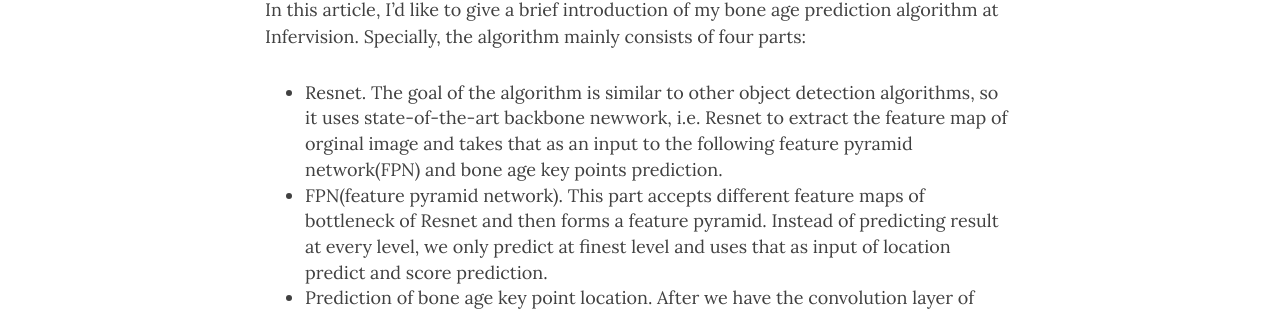
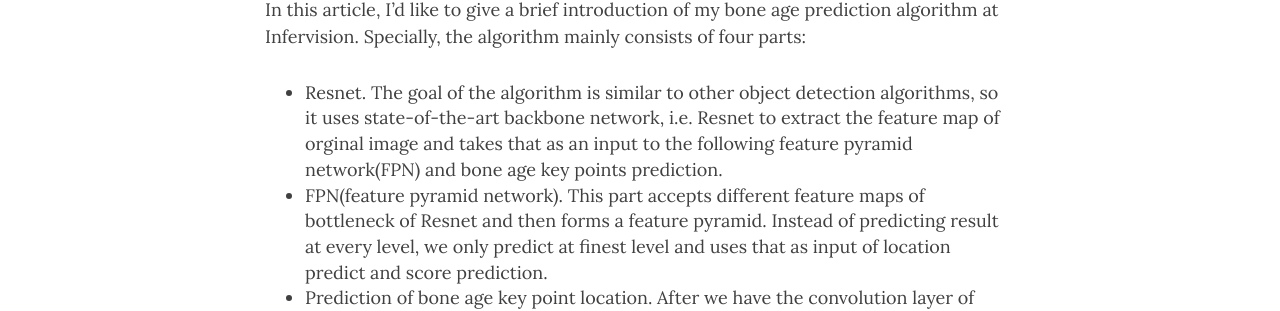
Before and after one commit to YuhuiNi/YuhuiNi.github.io, a Jekyll site: the page built from _posts/2018-10-02-Intro_Boge_Age_Prediction.md, in a window 1280 px wide and 900 px high. Shown: the part 310-621 px from the top of the window. Built offline with Jekyll 4.4.1, drawn with Linux system fonts in a browser that asks for light colours; nearby versions of some CDN libraries; formulas are drawn with MathJax 3; some of the changed text lies outside the part shown.

Commit message:
update 2018-10-02 post

```diff
--- a/_posts/2018-10-02-Intro_Boge_Age_Prediction.md
+++ b/_posts/2018-10-02-Intro_Boge_Age_Prediction.md
@@ -5,7 +5,7 @@ title: Intro to Bone Age Prediction Algorithm(Intern at Infervision)
 
 In this article, I'd like to give a brief introduction of my bone age prediction algorithm at Infervision. Specially, the algorithm mainly consists of four parts:
 
-* Resnet. The goal of the algorithm is similar to other object detection algorithms, so it uses state-of-the-art backbone newwork, i.e. Resnet to extract the feature map of orginal image and takes that as an input to the following feature pyramid network(FPN) and bone age key points prediction.
+* Resnet. The goal of the algorithm is similar to other object detection algorithms, so it uses state-of-the-art backbone network, i.e. Resnet to extract the feature map of orginal image and takes that as an input to the following feature pyramid network(FPN) and bone age key points prediction.
 * FPN(feature pyramid network). This part accepts different feature maps of bottleneck of Resnet and then forms a feature pyramid. Instead of predicting result at every level, we only predict at finest level and uses that as input of location predict and score prediction.
 * Prediction of bone age key point location. After we have the convolution layer of FPN, we use focal loss function instead of traditional cross entropy loss function at last layer, which achieves a better result.
 * Prediction of bone age score. The inputs of this part are final convolution layers in FPN and two Fully connected layers in last two bottleneck feature maps of Resnet and we also use focal loss as our loss function.
```
Also changed, not shown: other parts of _posts/2018-10-02-Intro_Boge_Age_Prediction.md (+5 -0 lines), 1 other file.
